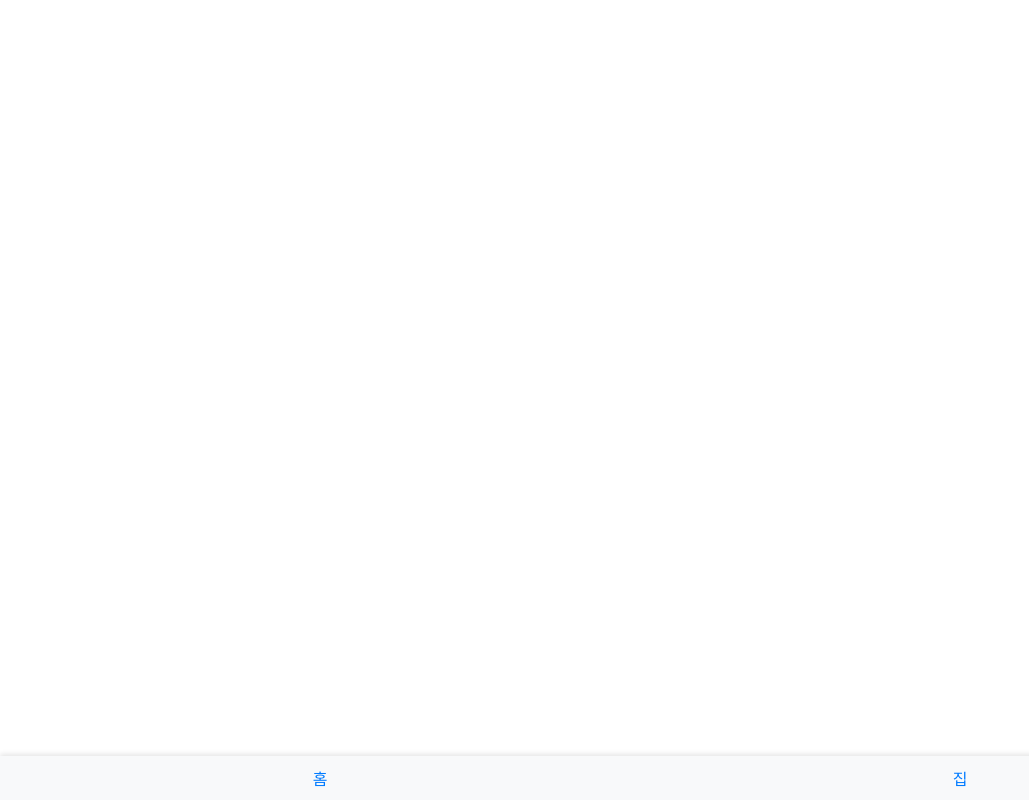
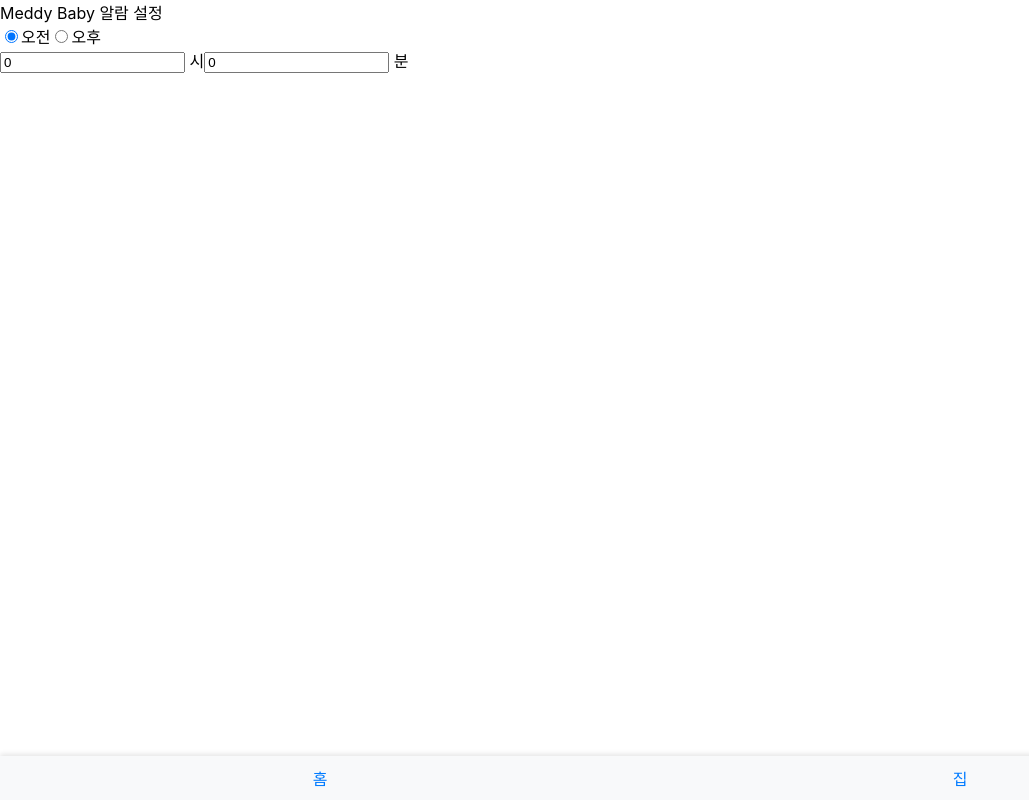
Before and after one commit to luminous037/OSS_project, a React (Create React App) app in the folder client/: page /InfoPage_1/InfoPage_2/InfoPage_3 in a window 1280 px wide. Before the commit this address had no page. Shown: the whole page, without its empty margins (0-1029 px from the left). Built offline with nearby package versions, Linux system fonts and the light colour scheme.

Commit message:
[FIX] InfoPage_1에서 InfoPage_2로 넘어가지 않았던 오류 수정

```diff
--- a/client/src/components/App.js
+++ b/client/src/components/App.js
@@ -5,6 +5,7 @@ import NavigationBar from './NavigationBar.js'; // NavigationBar 컴포넌트를
 import Start from './Start.js'; // 홈 페이지 컴포넌트
 import InfoPage_1 from './InfoPage_1';
 import InfoPage_2 from './InfoPage_2';
+import InfoPage_3 from './InfoPage_3';
 import Main from './Main.js';
 
 
@@ -17,7 +18,8 @@ function App() {
           <Route path="/Start" element={<Start />} />
           <Route path="/Main" element={<Main />} />
           <Route path="/InfoPage_1" element={<InfoPage_1 />} />
-          <Route path="/InfoPage_2" element={<InfoPage_2 />} />
+          <Route path="/InfoPage_1/InfoPage_2" element={<InfoPage_2 />} />
+          <Route path="/InfoPage_1/InfoPage_2/InfoPage_3" element={<InfoPage_3 />} />
       </Routes>
         <NavigationBar /> {/* 하단 네비게이션 바를 추가합니다. */}
       </div>
--- a/client/src/components/InfoPage_1.js
+++ b/client/src/components/InfoPage_1.js
@@ -1,8 +1,7 @@
 import React, { useState } from 'react';
-import { useNavigate } from 'react-router-dom'; // useNavigate를 import합니다.
 import './App.css';
 import { Link } from 'react-router-dom';
-import Start from './Start';
+
 
 function InfoPage_1() {
   const [childName, setChildName] = useState('');
--- /dev/null
+++ b/client/src/components/InfoPage_3.js
@@ -0,0 +1,44 @@
+import React, { useState } from 'react';
+
+function InfoPage_3() {
+  const [ampm, setAMPM] = useState('AM'); // 초기값은 오전
+  const [hour, setHour] = useState(0);
+  const [minute, setMinute] = useState(0);
+
+  const handleAMPMChange = (event) => {
+    setAMPM(event.target.value);
+  };
+
+  const handleHourChange = (event) => {
+    setHour(event.target.value);
+  };
+
+  const handleMinuteChange = (event) => {
+    setMinute(event.target.value);
+  };
+
+  return (
+    <div>
+
+        Meddy Baby
+        알람 설정
+
+      <div>
+        <label>
+          <input type="radio" value="AM" checked={ampm === 'AM'} onChange={handleAMPMChange} />
+          오전
+        </label>
+        <label>
+          <input type="radio" value="PM" checked={ampm === 'PM'} onChange={handleAMPMChange} />
+          오후
+        </label>
+      </div>
+      <div>
+        <input type="number" value={hour} onChange={handleHourChange} /> 시
+        <input type="number" value={minute} onChange={handleMinuteChange} /> 분
+      </div>
+    </div>
+  );
+}
+
+export default InfoPage_3
--- /dev/null
+++ b/client/src/components/MyPage.css
@@ -0,0 +1,40 @@
+
+.myPage{
+    display: flex;
+    background: rgb(120, 207, 120);
+    width: 100%;
+    color: white;
+    font-size: 15px;
+    padding-left: 100px;
+  }
+
+  div{
+    box-sizing: border-box;
+  }
+
+  .profile{
+    text-align: right;
+    height: 250px;
+    padding-right: 350px;
+    border-bottom: 3px solid gray;
+  }
+
+
+  .medicine_title{
+    text-align: left;
+    padding-left: 20px;
+    border-bottom: 3px solid gray;
+  }
+
+  .medicine_list{
+    padding-left: 20px;
+    text-align: left;
+    border-bottom: 2px solid rgb(194, 194, 194)
+  }
+
+  .modal{
+    margin-top: 20px;
+    padding: 20px;
+    background: white;
+    text-align: left;
+  }
--- /dev/null
+++ b/client/src/components/NavigationBar.css
@@ -0,0 +1,39 @@
+/* .bottom-nav {
+    display: flex;
+    justify-content: space-around;
+    align-items: center;
+    position: fixed;
+    bottom: 0;
+    width: 100%;
+    background-color: #333;
+    color: white;
+  }
+
+  .bottom-nav-item {
+    padding: 15px 20px;
+    text-align: center;
+    text-decoration: none;
+    color: white;
+  }
+
+  .bottom-nav-item:hover {
+    background-color: #555;
+  } */
+
+/* NavigationBar.css */
+.bottom-nav {
+  display: flex;
+  justify-content: space-around;
+  position: fixed;
+  bottom: 0;
+  width: 100%;
+  background-color: #f8f9fa;
+  box-shadow: 0 -2px 5px rgba(0,0,0,0.1);
+}
+
+.nav-item {
+  padding: 10px 15px;
+  text-decoration: none;
+  color: #007bff;
+  font-size: 16px;
+}
--- /dev/null
+++ b/client/src/components/NavigationBar.js
@@ -0,0 +1,17 @@
+
+import React from 'react';
+import { Link } from 'react-router-dom';
+import './NavigationBar.css'; // CSS 파일을 임포트합니다.
+
+const NavigationBar = () => {
+  return (
+    <div className="bottom-nav">
+      <Link to="./Start" className="nav-item">홈</Link>
+      <Link to="./Main.js" className="nav-item">집</Link>
+
+
+    </div>
+  );
+}
+
+export default NavigationBar;
--- /dev/null
+++ b/client/src/components/Start.js
@@ -0,0 +1,14 @@
+// 예: src/pages/StartPage.js
+import React from 'react';
+import './Start.css';
+import chick from './chick.png'; // 병아리 이미지 경로에 맞게 수정하세요.
+
+function Start() {
+  return (
+    <div className="start-page">
+      <img src={chick} alt="chick" className="chick-animation" />
+    </div>
+  );
+}
+
+export default Start;
```
Also changed, not shown: client/src/components/MyPage.js (added, +49 -0 lines).
